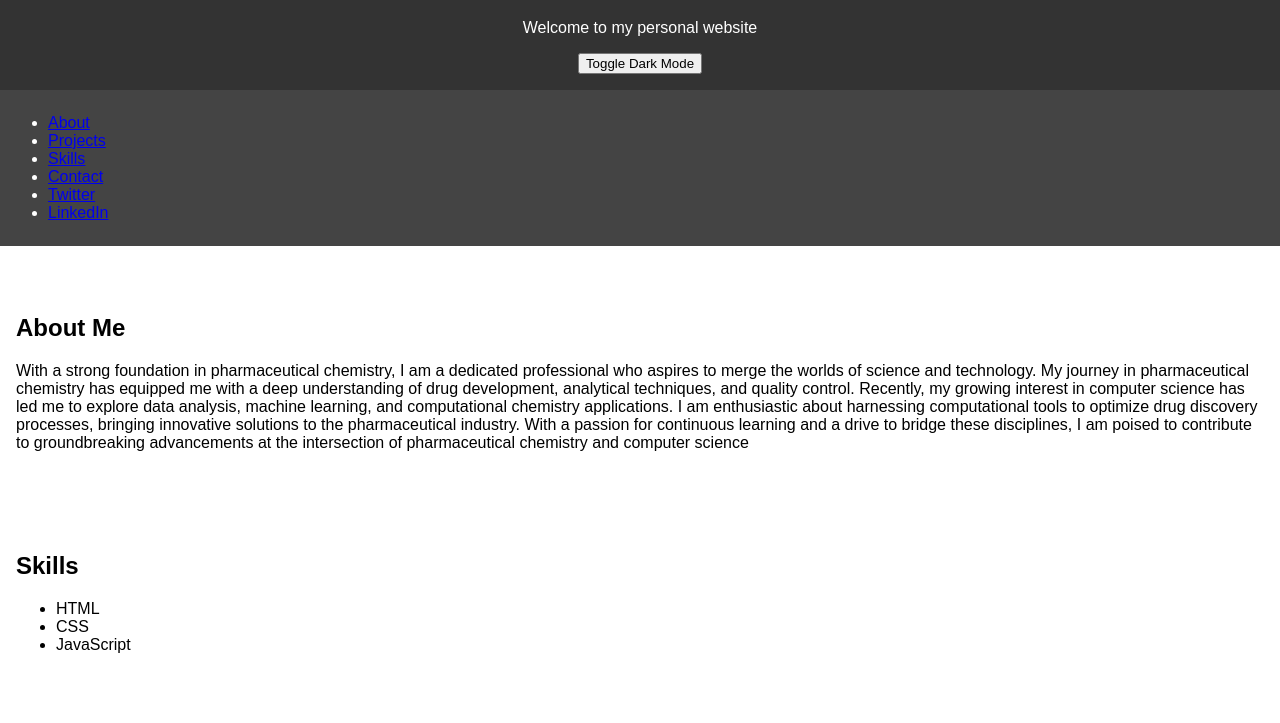
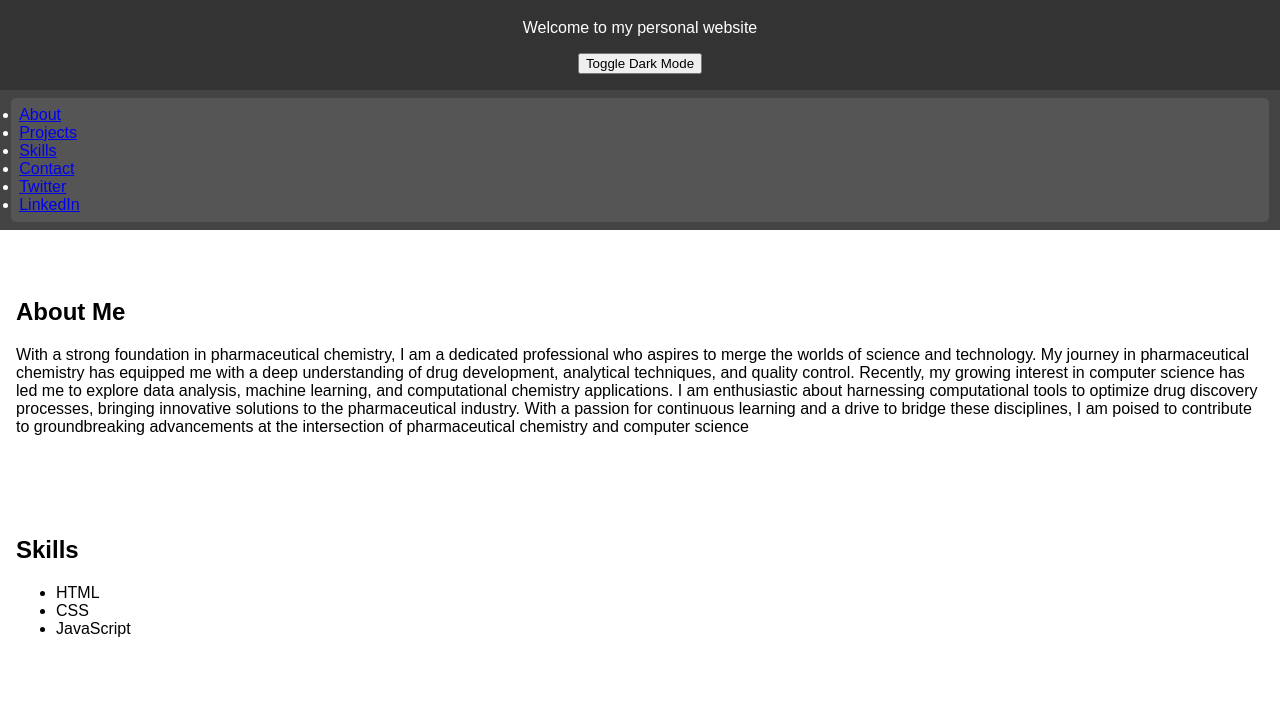
Before and after one commit to itsgichia/first_project, a plain HTML site: page index.html in a window 1280 px wide. Shown: the part 77-800 px from the top of the page. Drawn offline with Linux system fonts and the light colour scheme.

Commit message:
Style social media links in navigation

```diff
--- a/index.html
+++ b/index.html
@@ -19,7 +19,7 @@
                 <li><a href="#projects">Projects</a></li>
                 <li><a href="#skills">Skills</a></li>
                 <li><a href="#contact">Contact</a></li>
-                <li><a href="https://twitter.com/itsgichia" target="_blank">Twitter</a></li>
+                <li><a href="https://twitter.com/itsgichiaa" target="_blank">Twitter</a></li>
                 <li><a href="https://linkedin.com/in/gichiamuiruri" target="_blank">LinkedIn</a></li>
             </ul>
         </nav>
--- a/style.css
+++ b/style.css
@@ -27,6 +27,10 @@ nav ul
 {
     text-decoration: none;
     color: #fff;
+    padding: 0.5rem;
+    margin: 0 0.2rem;
+    border-radius: 5px;
+    background-color: #555;
 
 }
 section
```
